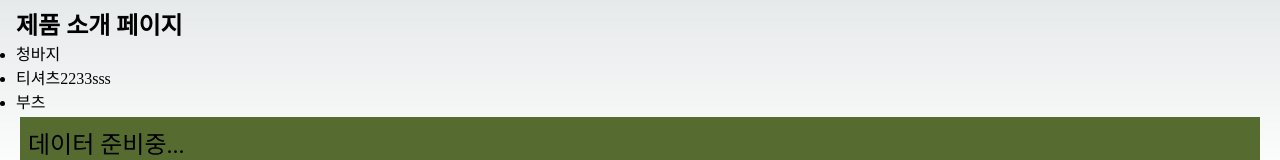
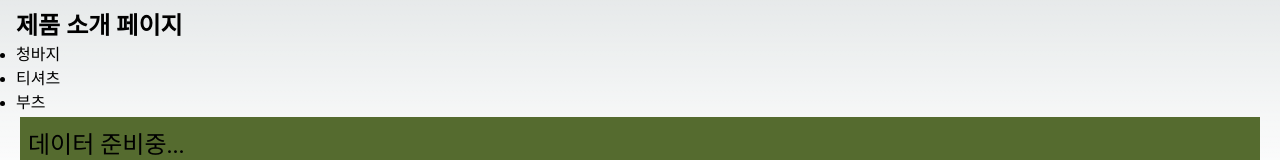
Before and after one commit to dongwook98/nextjs-study, a Next.js app in the folder note/: page /products in a window 1280 px wide. Shown: the part 130-290 px from the top of the page. Built offline with nearby package versions, Linux system fonts and the light colour scheme; no server answers.

Commit message:
주석 추가

```diff
--- a/note/data/products.json
+++ b/note/data/products.json
@@ -6,7 +6,7 @@
   },
   {
     "id": "1235",
-    "name": "티셔츠2233sss",
+    "name": "티셔츠",
     "price": 10000
   },
   {
--- a/note/src/app/products/page.tsx
+++ b/note/src/app/products/page.tsx
@@ -19,6 +19,7 @@ export default async function ProductsPage() {
           </li>
         ))}
       </ul>
+      {/* MeowArticle은 우리 웹사이트에서 중요하지않고 요청마다 변경되야하므로 CSR로 처리하기 위해 분리 */}
       <MeowArticle />
     </>
   );
--- a/note/src/components/MeowArticle.tsx
+++ b/note/src/components/MeowArticle.tsx
@@ -3,7 +3,7 @@ import { useEffect, useState } from 'react';
 import styles from './MeowArticle.module.css';
 
 export default function MeowArticle() {
-  const [text, setText] = useState('데이터 준비중...');
+  const [text, setText] = useState('데이터 준비중...'); // 데이터 준비중...은 pre-rendering된다.
 
   useEffect(() => {
     fetch('https://meowfacts.herokuapp.com')
```
